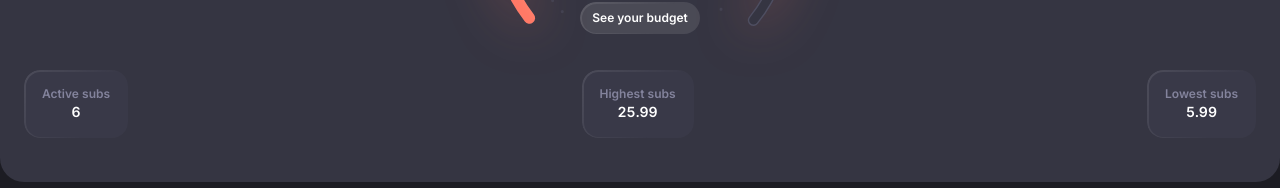
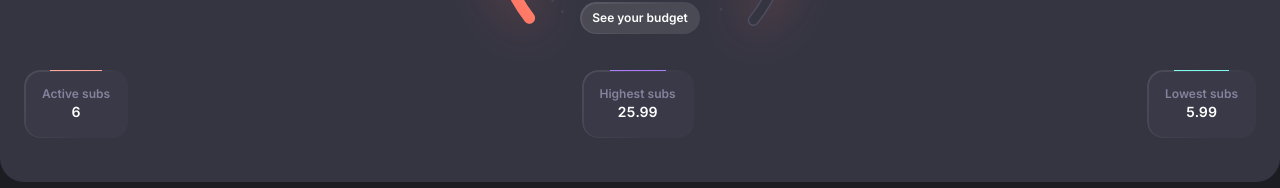
Before and after one commit to Dan-Viduykov/trackizer, a React (Create React App) app: page / in a window 1280 px wide. Shown: the part 250-438 px from the top of the page. Built offline with nearby package versions, Linux system fonts and the light colour scheme.

Commit message:
line on statistic

```diff
--- a/src/pages/HomeScreen/Statistics/Statistics.scss
+++ b/src/pages/HomeScreen/Statistics/Statistics.scss
@@ -10,10 +10,18 @@
         border-radius: 16px;
         position: relative;
 
-        &::before {
+        &::after {
+            content: '';
+            width: 50%;
+            height: 1px;
             position: absolute;
             top: 0;
+            left: 25%;
         }
+
+        &:nth-child(1)::after { background: $accent-p50; }
+        &:nth-child(2)::after { background: $primary-10; }
+        &:nth-child(3)::after { background: $accent-s50; }
     }
 
     &__name {
--- a/src/sass/colors.scss
+++ b/src/sass/colors.scss
@@ -9,12 +9,12 @@ $gray20: #C1C1CD;
 $gray10: #E0E0E6;
 $white: #FFFFFF;
 
-$primary100: #5E00F5;
-$primary50: #7722FF;
-$primary20: #924EFF;
-$primary10: #AD7BFF;
-$primary5: #C9A7FF;
-$primary0: #E4D3FF;
+$primary-100: #5E00F5;
+$primary-50: #7722FF;
+$primary-20: #924EFF;
+$primary-10: #AD7BFF;
+$primary-5: #C9A7FF;
+$primary-0: #E4D3FF;
 
 $accent-p100: #FF7966;
 $accent-p50: #FFA699;
```
